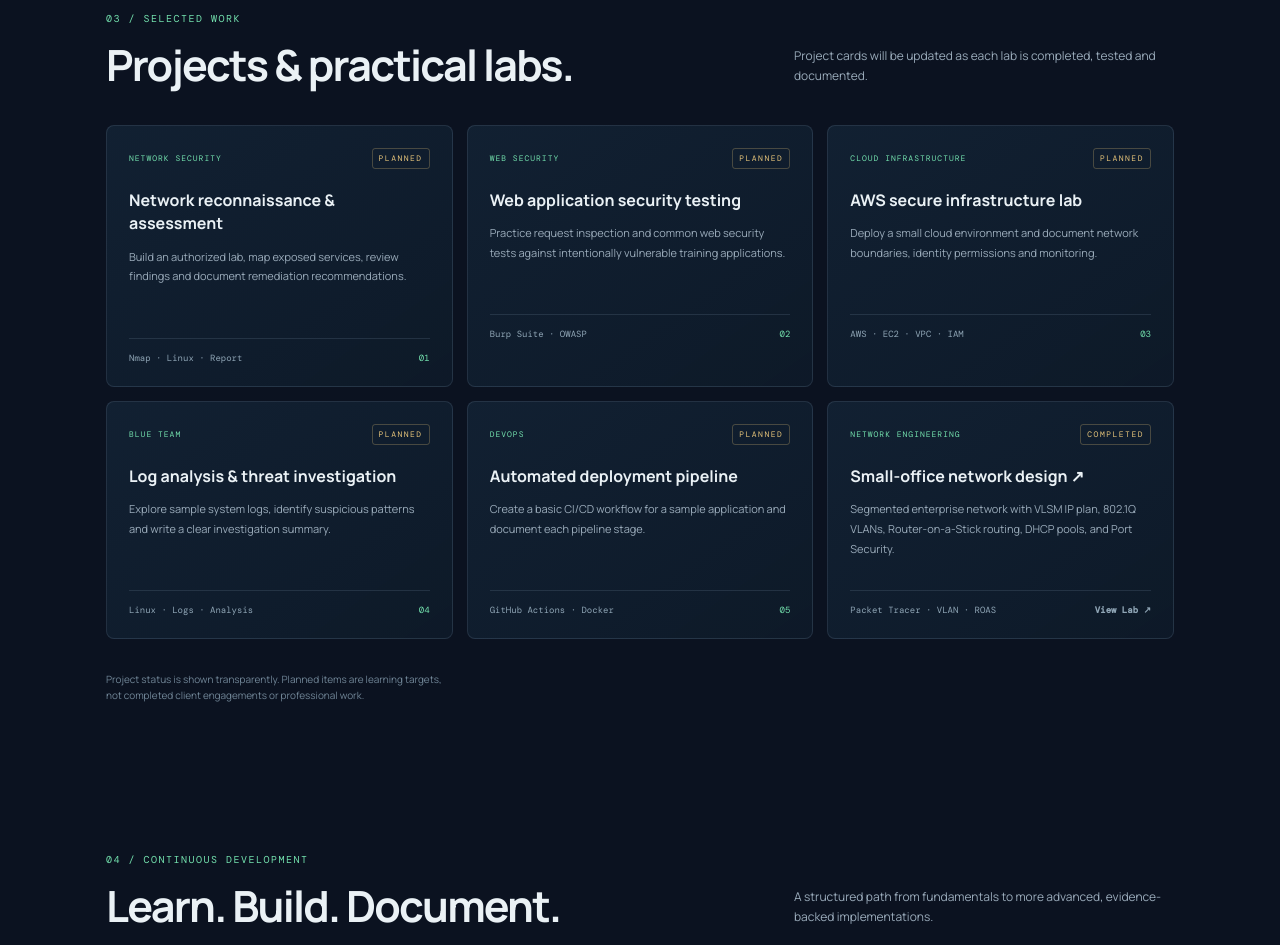
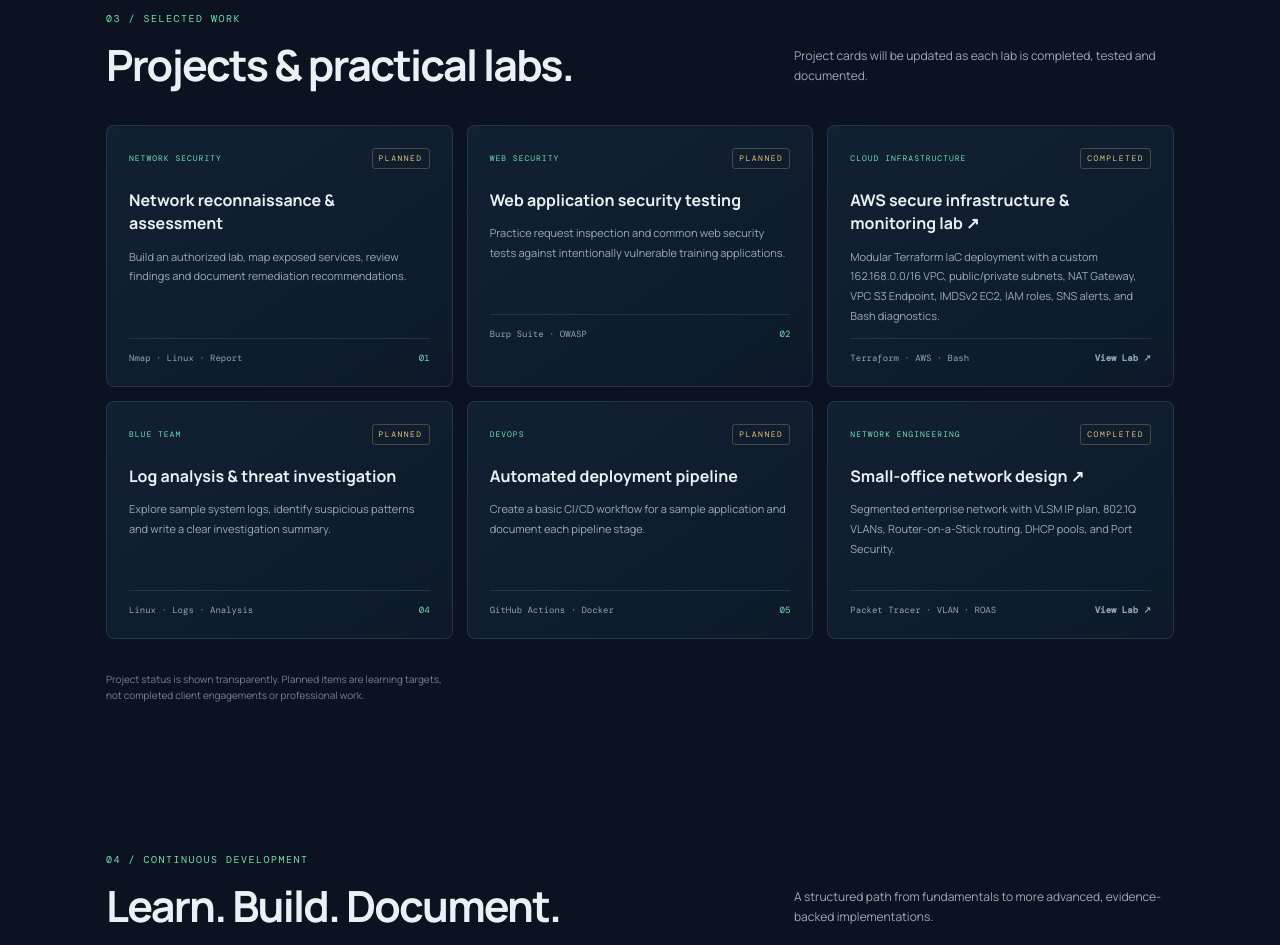
Before and after one commit to sahanihimanshu494-cpu/it-infrastructure-cybersecurity-portfolio, a plain HTML site: page index.html in a window 1280 px wide. Shown: the part 2675-3620 px from the top of the page. Drawn offline with nearby package versions, Linux system fonts and the light colour scheme.

Commit message:
Update index.html

```diff
--- a/index.html
+++ b/index.html
@@ -87,8 +87,7 @@
       <div class="project-grid">
         <article class="project-card panel"><div class="project-top"><span class="project-type">NETWORK SECURITY</span><span class="project-status">PLANNED</span></div><h3>Network reconnaissance & assessment</h3><p>Build an authorized lab, map exposed services, review findings and document remediation recommendations.</p><div class="project-bottom"><span>Nmap · Linux · Report</span><span>01</span></div></article>
         <article class="project-card panel"><div class="project-top"><span class="project-type">WEB SECURITY</span><span class="project-status">PLANNED</span></div><h3>Web application security testing</h3><p>Practice request inspection and common web security tests against intentionally vulnerable training applications.</p><div class="project-bottom"><span>Burp Suite · OWASP</span><span>02</span></div></article>
-        <article class="project-card panel"><div class="project-top"><span class="project-type">CLOUD INFRASTRUCTURE</span><span class="project-status">PLANNED</span></div><h3>AWS secure infrastructure lab</h3><p>Deploy a small cloud environment and document network boundaries, identity permissions and monitoring.</p><div class="project-bottom"><span>AWS · EC2 · VPC · IAM</span><span>03</span></div></article>
-        <article class="project-card panel"><div class="project-top"><span class="project-type">BLUE TEAM</span><span class="project-status">PLANNED</span></div><h3>Log analysis & threat investigation</h3><p>Explore sample system logs, identify suspicious patterns and write a clear investigation summary.</p><div class="project-bottom"><span>Linux · Logs · Analysis</span><span>04</span></div></article>
+<article class="project-card panel"><div class="project-top"><span class="project-type">CLOUD INFRASTRUCTURE</span><span class="project-status">COMPLETED</span></div><h3><a href="https://github.com/sahanihimanshu494-cpu/it-infrastructure-cybersecurity-portfolio/tree/main/aws-secure-infrastructure-lab" target="_blank" rel="noopener noreferrer" style="color: inherit; text-decoration: none;">AWS secure infrastructure &amp; monitoring lab ↗</a></h3><p>Modular Terraform IaC deployment with a custom 162.168.0.0/16 VPC, public/private subnets, NAT Gateway, VPC S3 Endpoint, IMDSv2 EC2, IAM roles, SNS alerts, and Bash diagnostics.</p><div class="project-bottom"><span>Terraform · AWS · Bash</span><a href="https://github.com/sahanihimanshu494-cpu/it-infrastructure-cybersecurity-portfolio/tree/main/aws-secure-infrastructure-lab" target="_blank" rel="noopener noreferrer" style="color: inherit; font-weight: 600;">View Lab ↗</a></div></article>        <article class="project-card panel"><div class="project-top"><span class="project-type">BLUE TEAM</span><span class="project-status">PLANNED</span></div><h3>Log analysis & threat investigation</h3><p>Explore sample system logs, identify suspicious patterns and write a clear investigation summary.</p><div class="project-bottom"><span>Linux · Logs · Analysis</span><span>04</span></div></article>
         <article class="project-card panel"><div class="project-top"><span class="project-type">DEVOPS</span><span class="project-status">PLANNED</span></div><h3>Automated deployment pipeline</h3><p>Create a basic CI/CD workflow for a sample application and document each pipeline stage.</p><div class="project-bottom"><span>GitHub Actions · Docker</span><span>05</span></div></article>
 <article class="project-card panel"><div class="project-top"><span class="project-type">NETWORK ENGINEERING</span><span class="project-status">COMPLETED</span></div><h3><a href="https://github.com/sahanihimanshu494-cpu/it-infrastructure-cybersecurity-portfolio/tree/main/small-office-vlan-lab" target="_blank" rel="noopener noreferrer" style="color: inherit; text-decoration: none;">Small-office network design ↗</a></h3><p>Segmented enterprise network with VLSM IP plan, 802.1Q VLANs, Router-on-a-Stick routing, DHCP pools, and Port Security.</p><div class="project-bottom"><span>Packet Tracer · VLAN · ROAS</span><a href="https://github.com/sahanihimanshu494-cpu/it-infrastructure-cybersecurity-portfolio/tree/main/small-office-vlan-lab" target="_blank" rel="noopener noreferrer" style="color: inherit; font-weight: 600;">View Lab ↗</a></div></article>      <p class="disclaimer">Project status is shown transparently. Planned items are learning targets, not completed client engagements or professional work.</p>
     </section>
```
